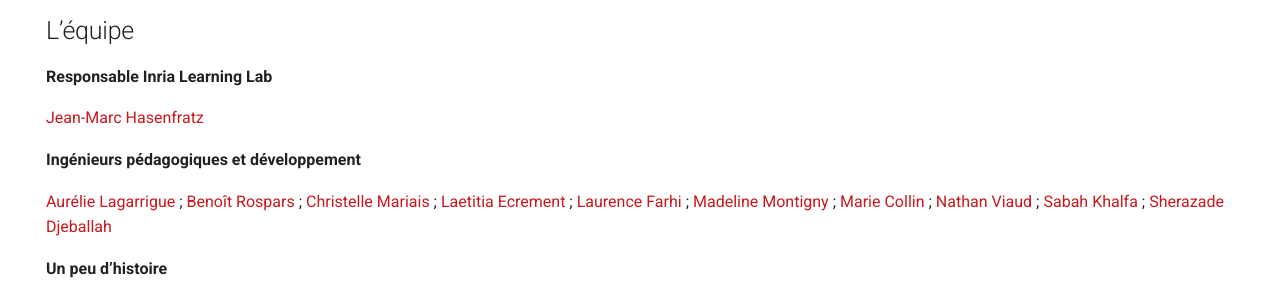
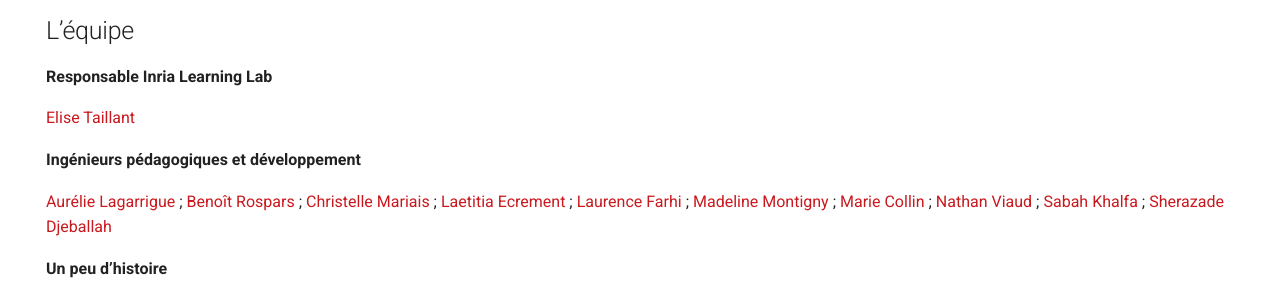
Before and after one commit to inrialearninglab/website, an MkDocs documentation site: the page built from docs/about.md, in a window 1280 px wide and 1304 px high. Shown: the part 533-833 px from the top of the window. Built offline with MkDocs 1.6.1 and Material for MkDocs 9.7.7, drawn with Linux system fonts in a browser that asks for light colours.

Commit message:
changement chef de service

```diff
--- a/docs/about.md
+++ b/docs/about.md
@@ -17,7 +17,7 @@
 
 **Responsable Inria Learning Lab**
 
-[Jean-Marc Hasenfratz](https://maverick.inria.fr/Membres/Jean-Marc.Hasenfratz/)
+[Elise Taillant](https://fr.linkedin.com/in/elisetaillant)
 
 __Ingénieurs pédagogiques et développement__
 
```
